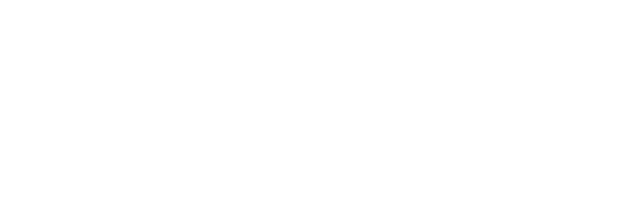
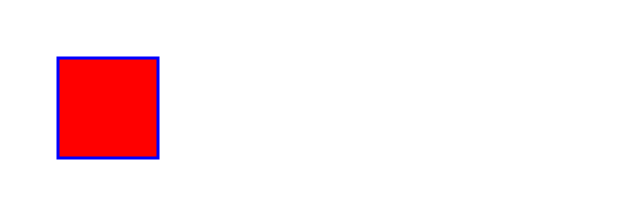
Before and after one commit to dralv/GameCanvasHTML, a plain HTML site: page index.html in a window 1280 px wide. Shown: the whole page, without its empty margins (0-640 px from the left). Drawn offline with Linux system fonts and the light colour scheme.

Commit message:
Desenhando Retângulos

```diff
--- a/index.html
+++ b/index.html
@@ -1 +1,28 @@
-<canvas id="meu_canva" width="100" height="100"></canvas>
+<!DOCTYPE html>
+<html lang="pt-br">
+  <head>
+
+    <title>Retângulos</title>
+  </head>
+  <body>
+    <canvas id="meu_canvas" width="200" height="200"></canvas>
+    <script>
+      //     Para desenhar no Canvas, é preciso executar um script após ele ter sido
+      // carregado.
+      var canvas = document.getElementById('meu_canvas')
+      var contexto = canvas.getContext('2d') //obtido o contexto gráfico
+
+      contexto.fillStyle ='red' //retângulo preenchido
+      contexto.fillRect(50,50,100,100)
+
+      contexto.lineWidth = 3;
+      contexto.strokeStyle = 'blue'
+      contexto.strokeRect(50,50,100,100) //contorno
+
+
+    </script>
+  </body>
+</html>
+
+<!-- Os atributos width e height da tag <canvas> são obrigatórios, pois
+são os valores usados na geração da imagem. O Canvas pode receber dimensões diferentes via CSS, no entanto, seu processamento sempre será feito usando as dimensões informadas na tag -->
```
Also changed, not shown: caminhos.html (added).
